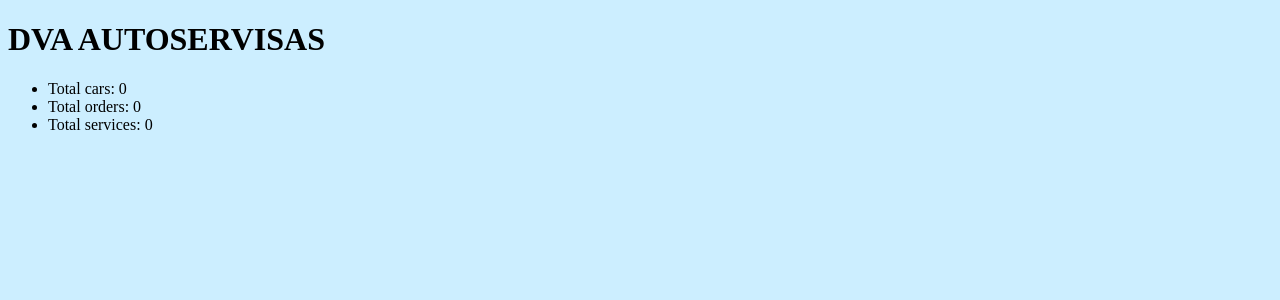
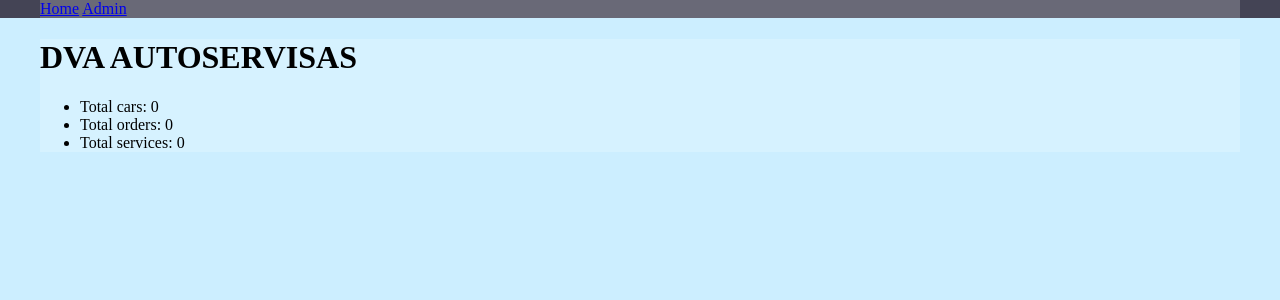
Before and after one commit to Shpokas2022/autoservise11_09, a Django app: page / in a window 1280 px wide. Shown: the top 300 px of the page. Run offline with Django 4.2, Linux system fonts and the light colour scheme; data that the repository does not hold is empty.

Commit message:
sutvarkiau header ir main

```diff
--- a/ptu5_autoservise11_09/automoto/static/automoto/css/base.css
+++ b/ptu5_autoservise11_09/automoto/static/automoto/css/base.css
@@ -1,3 +1,30 @@
 body {
     background-color: #cef;
+    margin: 0;
 }
+
+header, main, footer {
+    min-width: fit-content;
+}
+
+header {
+    background-color: #445;
+}
+
+head a {
+    display: inline-block;
+    color: #cef;
+    padding: 0.5rem;
+    text-decoration: none;
+}
+
+header a:hover {
+    background-color: rgba(255, 255, 255, 0.2);
+}
+
+.container {
+    background-color: rgba(255, 255, 255, 0.2);
+    max-width: 1200px;
+    min-width: 480px;
+    margin: 0 auto;
+}
--- a/ptu5_autoservise11_09/automoto/templates/automoto/base.html
+++ b/ptu5_autoservise11_09/automoto/templates/automoto/base.html
@@ -9,9 +9,24 @@
     <link rel='stylesheet' href='{% static 'automoto/css/base.css' %}'>
 </head>
 <body>
+    <header>
+        <div class='container'>
+            {% block nav %}
+                <a href='{% url 'index' %}'>Home</a>
+                <a href='{% url 'admin:index' %}'>Admin</a>
+            {% endblock nav %}
+        </div>
+    </header>
     <main>
-        {% block content %}
-        {% endblock content %}
+        <div class='container'>
+            {% block content %}
+            {% endblock content %}
+        </div>
     </main>
+    <footer>
+        <div class='container'>
+            {% block footer %}{% endblock footer%}
+        </div>
+    </footer>
 </body>
 </html>
```
